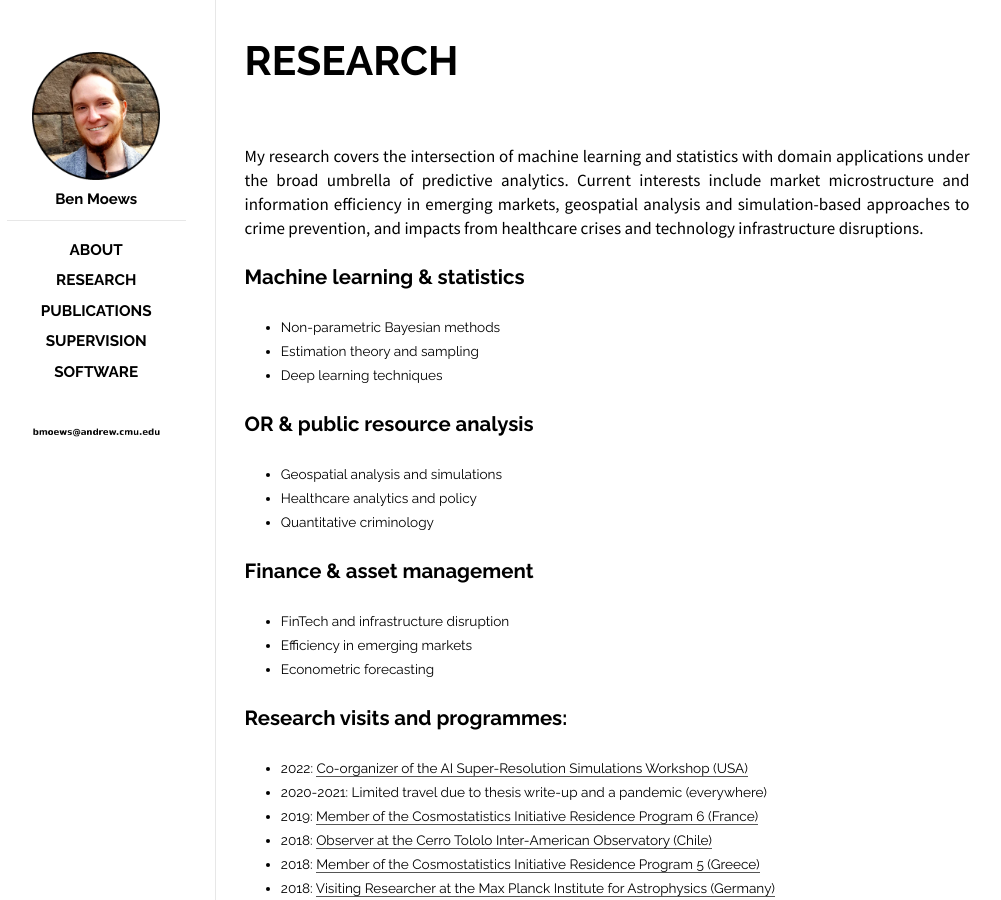
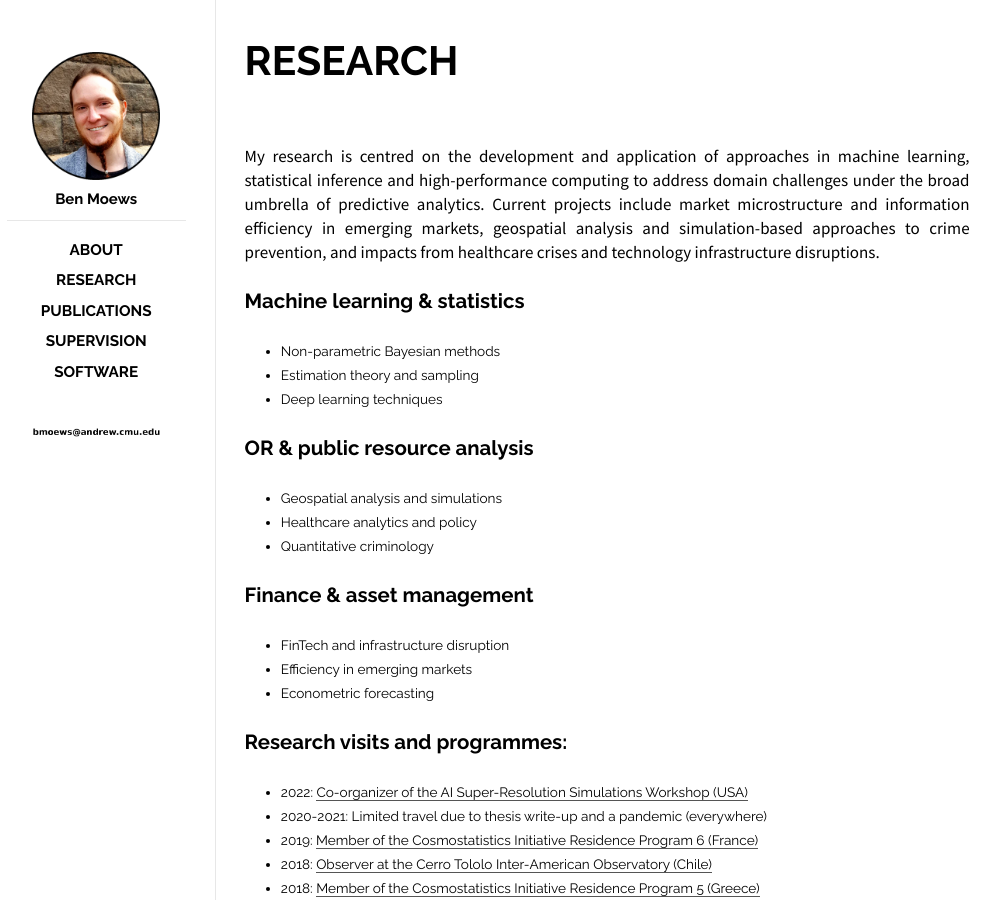
Before and after one commit to moews/moews.github.io, a Jekyll site: the page built from _posts/2017-03-26-research.md, in a window 1280 px wide. Shown: the whole page, without its empty margins (143-1144 px from the left). Built offline with Jekyll 4.4.1, drawn with Linux system fonts in a browser that asks for light colours.

Commit message:
Update 2017-03-26-research.md

```diff
--- a/_posts/2017-03-26-research.md
+++ b/_posts/2017-03-26-research.md
@@ -9,7 +9,7 @@ categories: posts
 
 <br>
 
-My research covers the intersection of machine learning and statistics with domain applications under the broad umbrella of predictive analytics. Current interests include market microstructure and information efficiency in emerging markets, geospatial analysis and simulation-based approaches to crime prevention, and impacts from healthcare crises and technology infrastructure disruptions.
+My research is centred on the development and application of approaches in machine learning, statistical inference and high-performance computing to address domain challenges under the broad umbrella of predictive analytics. Current projects include market microstructure and information efficiency in emerging markets, geospatial analysis and simulation-based approaches to crime prevention, and impacts from healthcare crises and technology infrastructure disruptions.
 
 ## Machine learning & statistics
 
```
